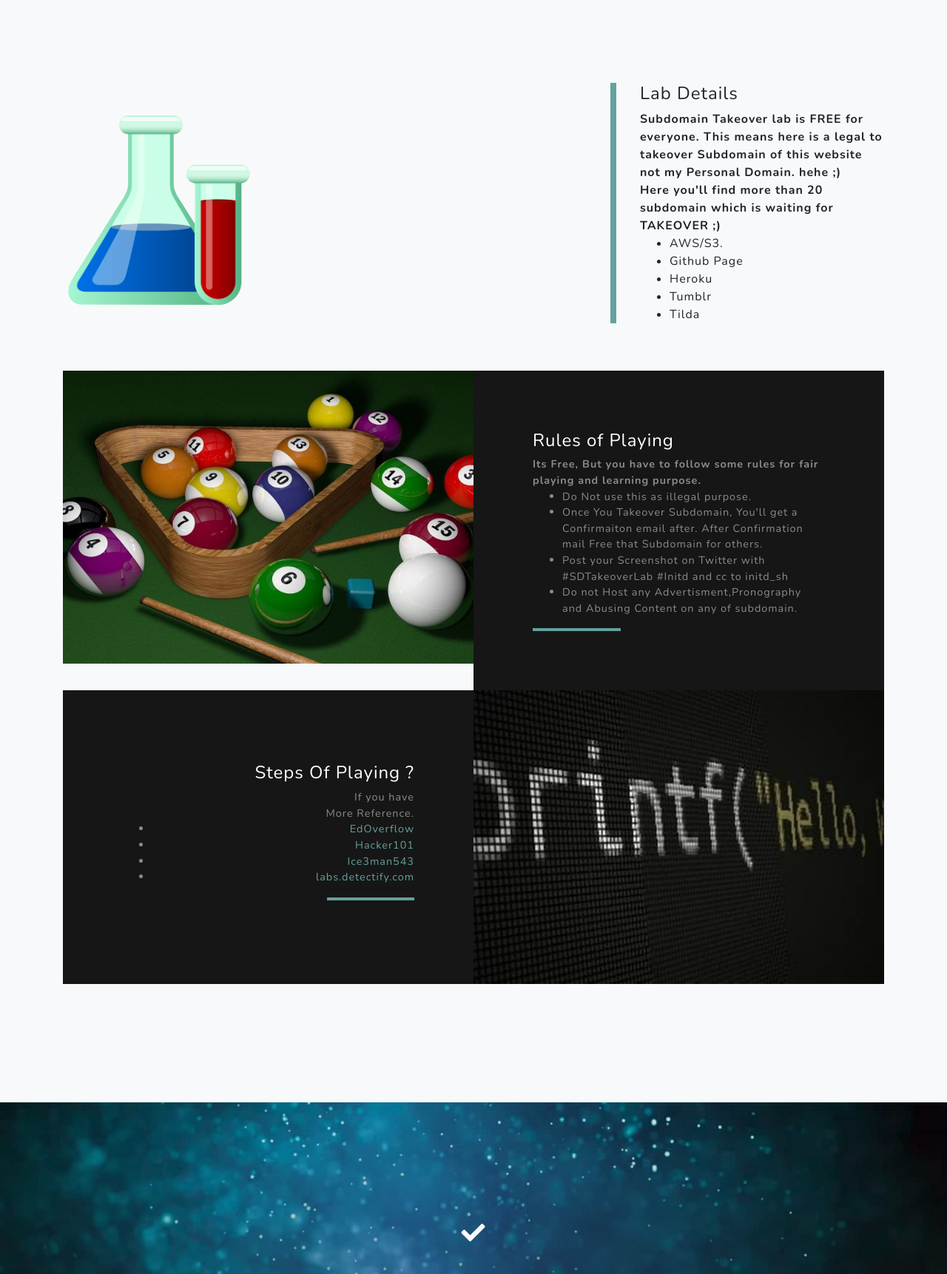
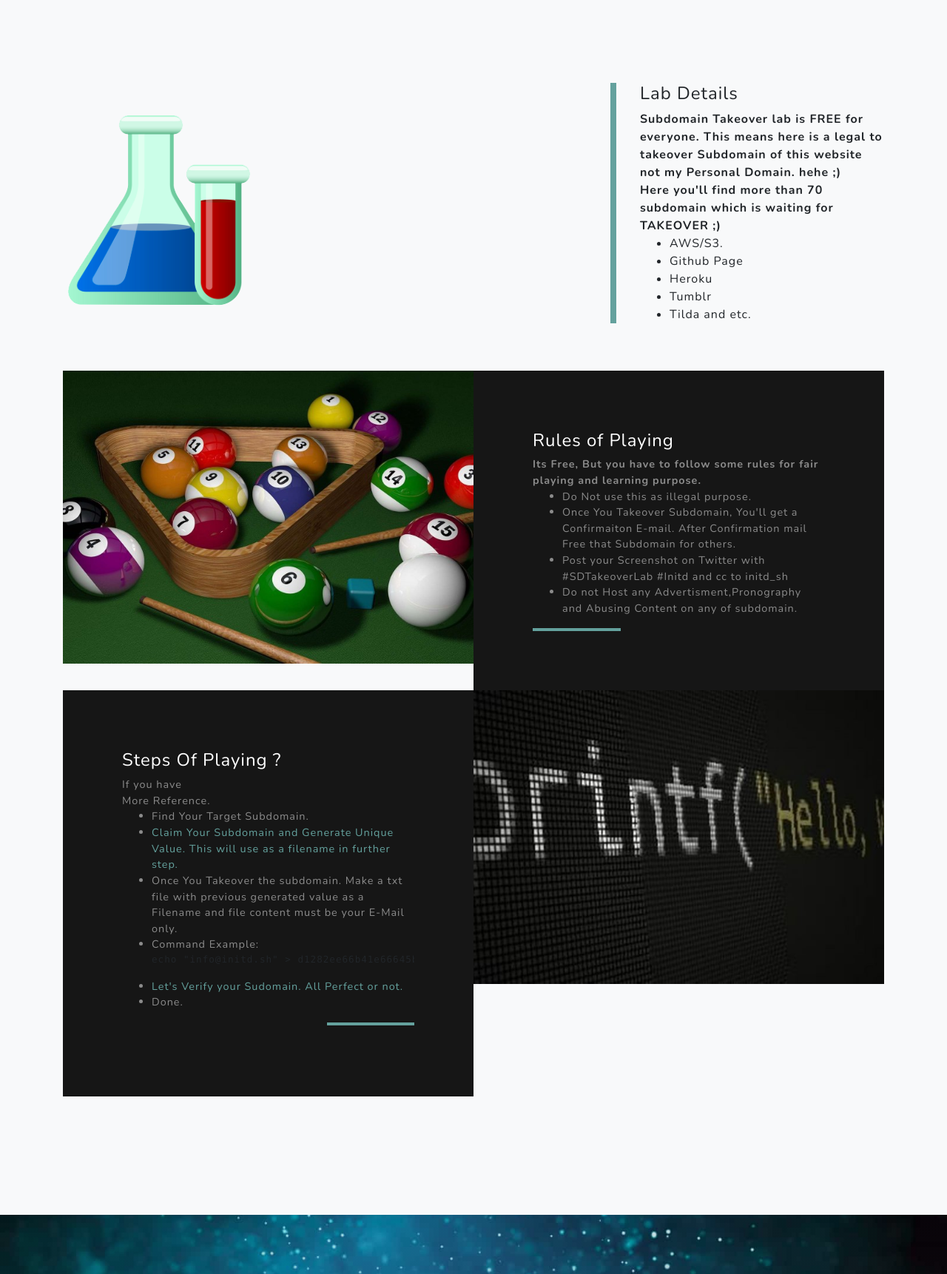
Before and after one commit to Initd-sh/SubdomainTakeoverLab, a PHP site: page / in a window 1280 px wide. Shown: the part 2229-3951 px from the top of the page at 74% size. Run offline with PHP 8.4, Linux system fonts and the light colour scheme.

Commit message:
updated
updated links, Steps etc

```diff
--- a/index.php
+++ b/index.php
@@ -111,13 +111,13 @@
           <div class="col-xl-4 col-lg-5">
             <div class="featured-text text-center text-lg-left">
               <h4>Lab Details</h4>
-              <p class="text-black-90 mb-0"><b>Subdomain Takeover lab is FREE for everyone. This means here is a legal to takeover Subdomain of this website not my Personal Domain. hehe ;)<br>Here you'll find more than 20 subdomain which is waiting for TAKEOVER ;)</b>  </p>
+              <p class="text-black-90 mb-0"><b>Subdomain Takeover lab is FREE for everyone. This means here is a legal to takeover Subdomain of this website not my Personal Domain. hehe ;)<br>Here you'll find more than 70 subdomain which is waiting for TAKEOVER ;)</b>  </p>
                <ul>
                     <li class="mb-0 text-black-60">AWS/S3.</li>
                     <li class="mb-0 text-black-60">Github Page</li>
                     <li class="mb-0 text-black-60">Heroku</li>
                     <li class="mb-0 text-black-60">Tumblr</li>
-                    <li class="mb-0 text-black-60">Tilda</li>
+                    <li class="mb-0 text-black-60">Tilda and etc.</li>
                   </ul>
             </div>
           </div>
@@ -137,7 +137,7 @@
                   <p class="mb-0 text-white-50"><b>Its Free, But you have to follow some rules for fair playing and learning purpose.</b></p>
                   <ul>
                     <li class="mb-0 text-white-50">Do Not use this as illegal purpose.</li>
-                    <li class="mb-0 text-white-50">Once You Takeover Subdomain, You'll get a Confirmaiton email after. After Confirmation mail Free that Subdomain for others.</li>
+                    <li class="mb-0 text-white-50">Once You Takeover Subdomain, You'll get a Confirmaiton E-mail. After Confirmation mail Free that Subdomain for others.</li>
                     <li class="mb-0 text-white-50">Post your Screenshot on Twitter with #SDTakeoverLab #Initd and cc to initd_sh</li>
                     <li class="mb-0 text-white-50">Do not Host any Advertisment,Pronography and Abusing Content on any of subdomain.</li>
                   </ul>
@@ -157,14 +157,16 @@
           <div class="col-lg-6 order-lg-first">
             <div class="bg-black text-center h-100 project">
               <div class="d-flex h-100">
-                <div class="project-text w-100 my-auto text-center text-lg-right">
+                <div class="project-text w-100 my-auto text-center text-lg-left">
                   <h4 class="text-white">Steps Of Playing ?</h4>
                   <p class="mb-0 text-white-50">If you have<br>More Reference.
                    <ul>
-                    <li class="mb-0 text-white-50"><a href="https://github.com/EdOverflow/can-i-take-over-xyz">EdOverflow</a></li>
-                    <li class="mb-0 text-white-50"><a href="https://www.hacker101.com/vulnerabilities/subdomain_takeover.html">Hacker101</a></li>
-                    <li class="mb-0 text-white-50"><a href="https://github.com/Ice3man543/SubOver">Ice3man543</a></li>
-                    <li class="mb-0 text-white-50"><a href="https://labs.detectify.com/2014/10/21/hostile-subdomain-takeover-using-herokugithubdesk-more/">labs.detectify.com</a></li>
+                    <li class="mb-0 text-white-50">Find Your Target Subdomain.</li>
+                    <li class="mb-0 text-white-50"><a href="https://subdomain-takeover.tk/#calim-you-subdomain">Claim Your Subdomain and Generate Unique Value. This will use as a filename in further step.</a></li>
+                    <li class="mb-0 text-white-50">Once You Takeover the subdomain. Make a txt file with previous generated value as a Filename and file content must be your E-Mail only.</li>
+                     <li class="mb-0 text-white-50">Command Example:<pre>echo "info@initd.sh" > d1282ee66b41e66645be96937b3d6a03.txt</pre> </li>
+                    <li class="mb-0 text-white-50"><a href="https://subdomain-takeover.tk/#verification-you-subdomain">Let's Verify your Sudomain. All Perfect or not.</a></li>
+                    <li class="mb-0 text-white-50">Done.</li>
                   </ul>
                   <hr class="d-none d-lg-block mb-0 mr-0"></p>
                 </div>
@@ -378,7 +380,7 @@
           <div class="col-md-10 col-lg-8 mx-auto text-center">
 
             <i class="far fa fa-gift fa-2x mb-2 text-white"></i>
-            <h3 class="text-white mb-5">If you like our service.<br>You can Donate, In term of Sharing Knowledge, Contribute in our Ideas or FOSS Project and in term of Monetization</h3>
+            <h3 class="text-white mb-5">If you like our service.<br>You can Donate, In term of Sharing Knowledge, Contribute in our Ideas or FOSS Project and Donate for our hosting services</h3>
 
           </div>
         </div>
@@ -429,13 +431,10 @@
 
 
         <div class="social d-flex justify-content-center">
-          <a href="https://linkedin.com/in/initd_sh" class="mx-2">
-            <i class="fab fa-linkedin"></i>
-          </a>
-          <a href="https://www.facebook.com/initd_sh" class="mx-2">
+          <a href="https://www.facebook.com/initd.sh" class="mx-2">
             <i class="fab fa-facebook-f"></i>
           </a>
-          <a href="https://github.com/initd_sh" class="mx-2">
+          <a href="https://github.com/initd-sh" class="mx-2">
             <i class="fab fa-github"></i>
           </a>
         </div>
```
